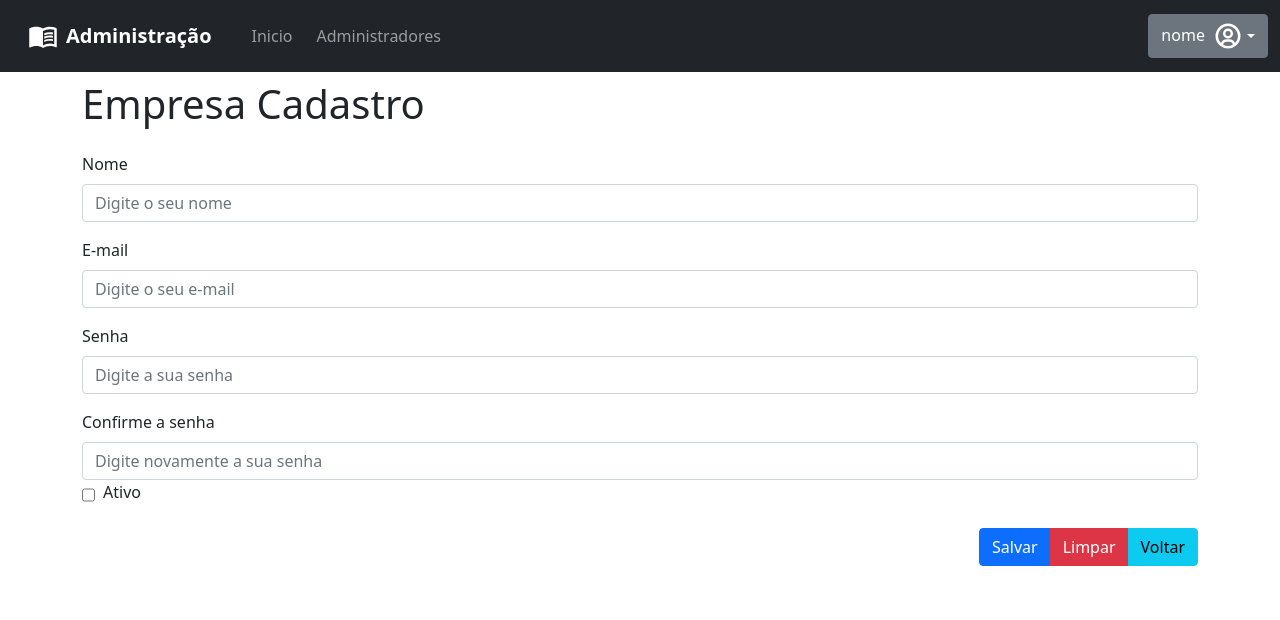
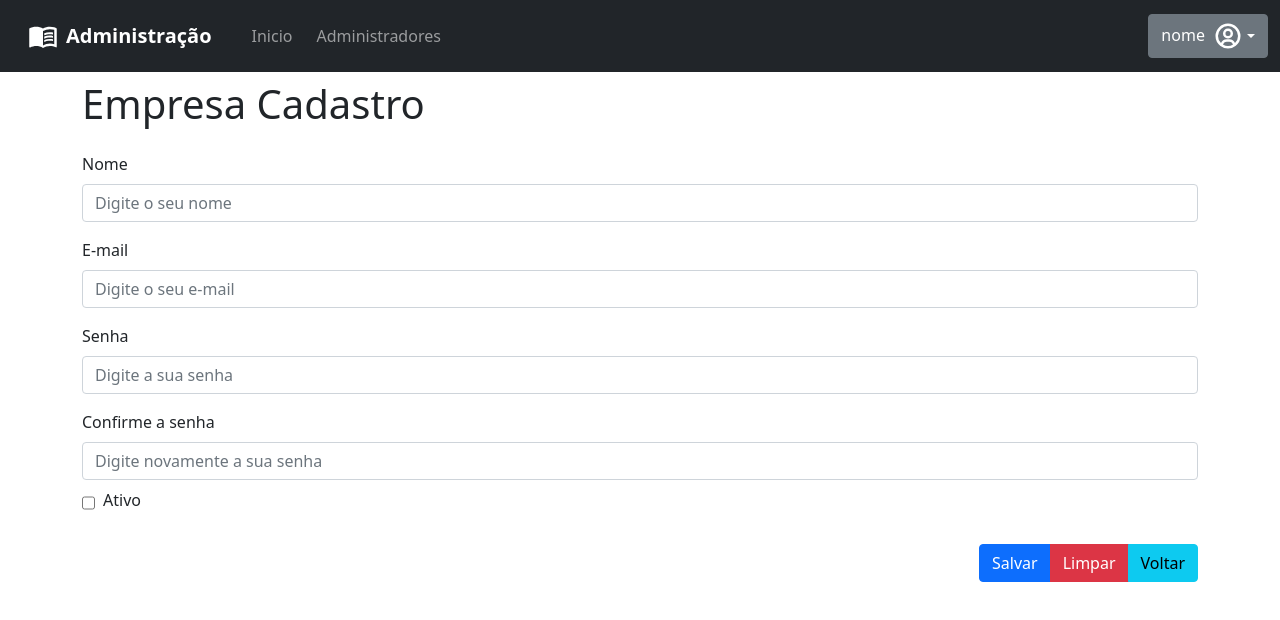
Before and after one commit to otaviohenrique1/cardapio_app_dashboard_empresa_v1, a React (Create React App) app: page /empresa/cadastro in a window 1280 px wide. Shown: the top 620 px of the page. Built offline with nearby package versions, Linux system fonts and the light colour scheme.

Commit message:
adicionando className 'pt-2' e 'pb-2'

```diff
--- a/src/components/Campos/CampoCheckbox/index.tsx
+++ b/src/components/Campos/CampoCheckbox/index.tsx
@@ -12,7 +12,7 @@ export function CampoCheckbox(props: CampoCheckboxProps) {
   const { name, checked, children } = props;
 
   return (
-    <Col md={12} className="d-flex flex-row">
+    <Col md={12} className="d-flex flex-row pt-2 pb-2">
       <Field
         className="form-check"
         type="checkbox"
```
